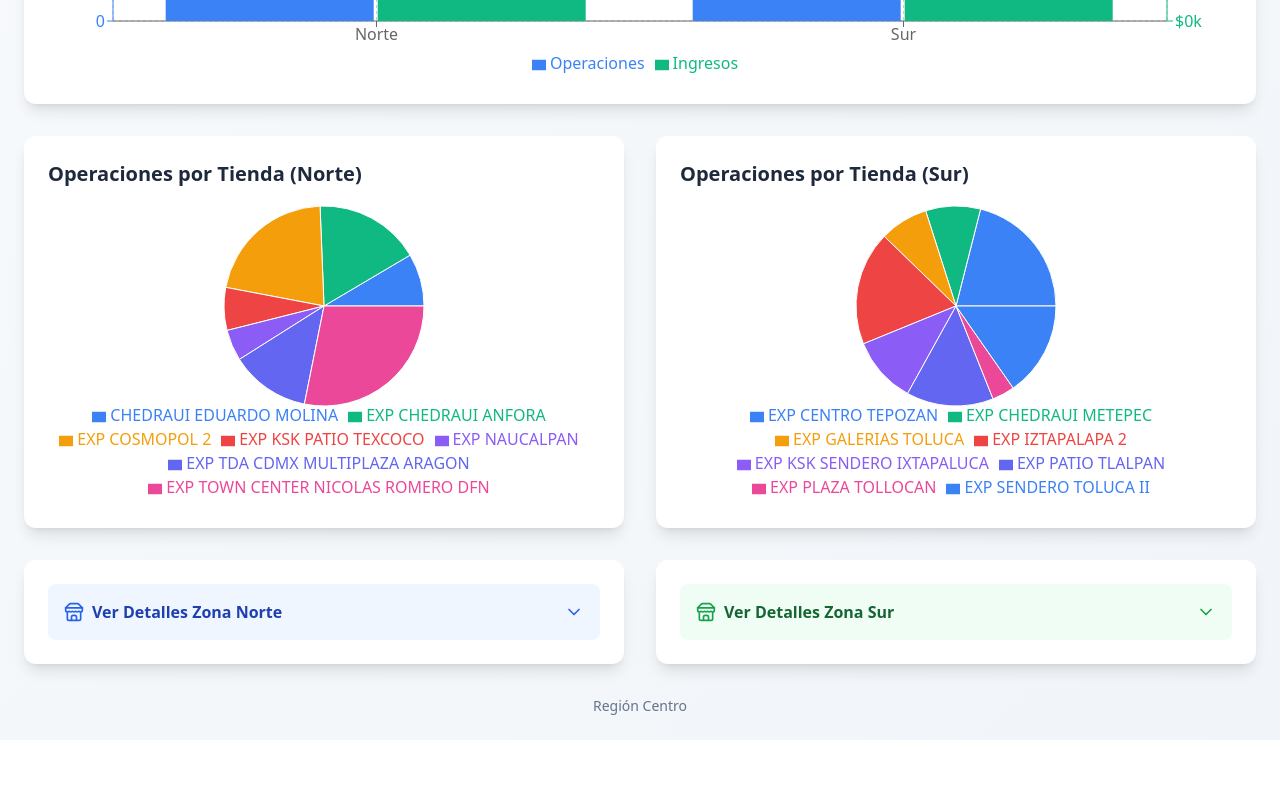
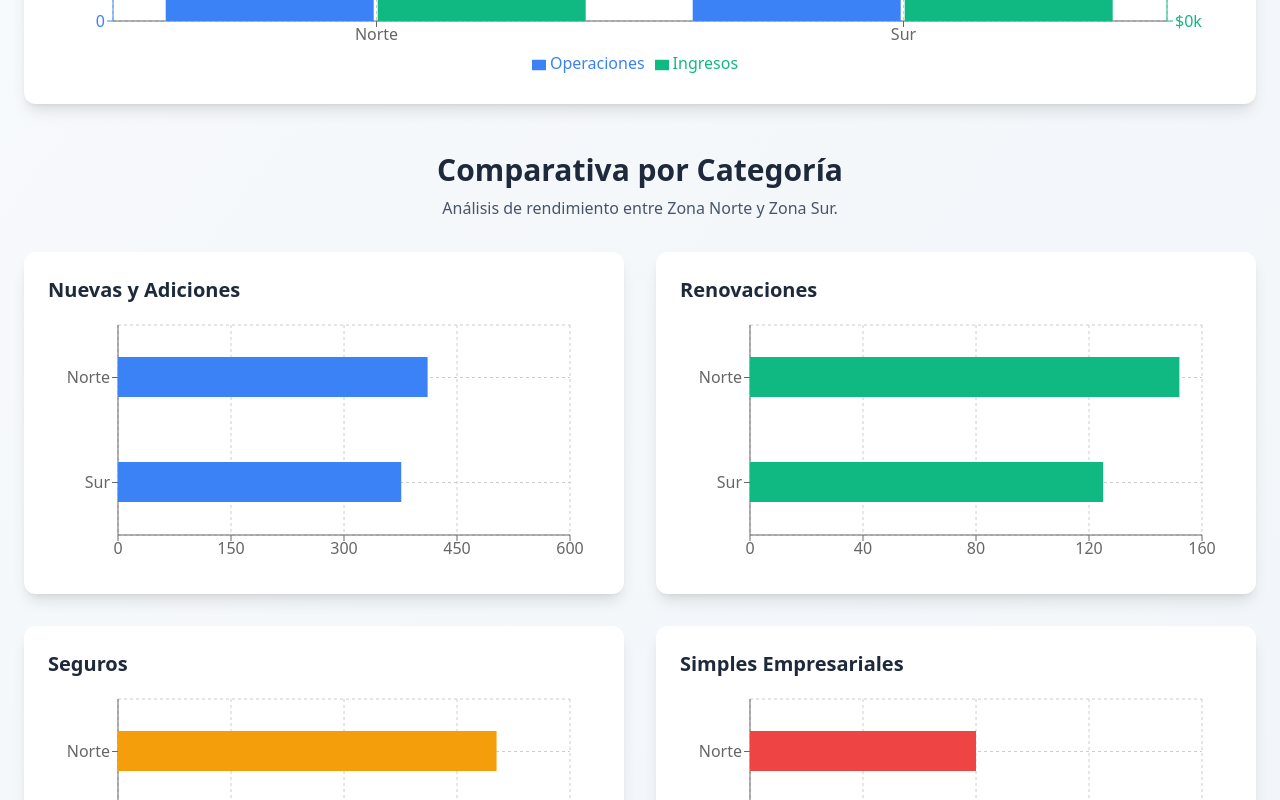
Before and after one commit to jcseth/dashboard-final, a React (Vite) app: page / in a window 1280 px wide. Shown: the part 620-1420 px from the top of the page. Before the commit the page ends 1360 px from the top, so only its background shows below. Built offline with nearby package versions, Linux system fonts and the light colour scheme.

Commit message:
Update App.jsx

```diff
--- a/src/App.jsx
+++ b/src/App.jsx
@@ -1,6 +1,25 @@
 import React, { useState, useMemo } from 'react';
 import { BarChart, Bar, XAxis, YAxis, CartesianGrid, Tooltip, Legend, ResponsiveContainer, PieChart, Pie, Cell } from 'recharts';
 import { ChevronDown, ChevronUp, Store, TrendingUp, DollarSign, Users, Shield, Building } from 'lucide-react';
+
+// --- Componente Reutilizable para las nuevas gráficas de comparación ---
+const CategoryComparisonChart = ({ title, data, color }) => (
+  <div className="bg-white rounded-xl shadow-lg p-6">
+    <h3 className="text-xl font-bold text-slate-800 mb-4">{title}</h3>
+    <div style={{ height: 250 }}>
+      <ResponsiveContainer width="100%" height="100%">
+        <BarChart data={data} layout="vertical" margin={{ top: 5, right: 30, left: 20, bottom: 5 }}>
+          <CartesianGrid strokeDasharray="3 3" />
+          <XAxis type="number" />
+          <YAxis type="category" dataKey="zona" width={50} />
+          <Tooltip cursor={{fill: '#f0f0f0'}} formatter={(value) => value.toLocaleString()} />
+          <Bar dataKey="total" fill={color} name="Total" barSize={40} />
+        </BarChart>
+      </ResponsiveContainer>
+    </div>
+  </div>
+);
+
 
 const Dashboard = () => {
   const [showNorteDetails, setShowNorteDetails] = useState(false);
@@ -93,7 +112,7 @@
       renovaciones: sumReducer('renovaciones'),
       seguros: sumReducer('seguros'),
       simplesEmpresariales: sumReducer('simples'),
-      access: 600.96 // <-- CAMBIO 1: Valor fijo como solicitaste
+      access: 600.96
     };
   }, [dashboardData]);
 
@@ -113,22 +132,29 @@
     return [calculateZoneData("Norte"), calculateZoneData("Sur")];
   }, [dashboardData]);
 
-  const COLORS = ['#3B82F6', '#10B981', '#F59E0B', '#EF4444', '#8B5CF6', '#6366F1', '#EC4899'];
+  // --- Datos para las nuevas gráficas de comparación ---
+  const categoryComparisonData = useMemo(() => {
+    const getZoneTotal = (zona, category) =>
+      dashboardData.filter(item => item.zona === zona)
+                   .reduce((sum, item) => sum + item.semana1[category] + item.semana2[category] + item.semana3[category], 0);
+
+    return {
+      nuevas: [{ zona: 'Norte', total: getZoneTotal('Norte', 'nuevas') }, { zona: 'Sur', total: getZoneTotal('Sur', 'nuevas') }],
+      renovaciones: [{ zona: 'Norte', total: getZoneTotal('Norte', 'renovaciones') }, { zona: 'Sur', total: getZoneTotal('Sur', 'renovaciones') }],
+      seguros: [{ zona: 'Norte', total: getZoneTotal('Norte', 'seguros') }, { zona: 'Sur', total: getZoneTotal('Sur', 'seguros') }],
+      simples: [{ zona: 'Norte', total: getZoneTotal('Norte', 'simples') }, { zona: 'Sur', total: getZoneTotal('Sur', 'simples') }],
+    }
+  }, [dashboardData]);
+
   const formatCurrency = (value) => `$${parseFloat(value).toLocaleString('es-MX', { minimumFractionDigits: 2, maximumFractionDigits: 2 })}`;
 
-  const getStoreTotalOps = (store) =>
-    (store.semana1.nuevas + store.semana1.renovaciones + store.semana1.seguros + store.semana1.simples) +
-    (store.semana2.nuevas + store.semana2.renovaciones + store.semana2.seguros + store.semana2.simples) +
-    (store.semana3.nuevas + store.semana3.renovaciones + store.semana3.seguros + store.semana3.simples);
-
-  // --- CAMBIO 3: Componente para la nueva tabla de detalles ---
   const DetailsTable = ({ tienda }) => {
     const categories = ['nuevas', 'renovaciones', 'seguros', 'simples', 'access'];
     const categoryNames = {
       nuevas: 'Nuevas y Ad.',
       renovaciones: 'Renovaciones',
       seguros: 'Seguros',
-      simples: 'S. Empresariales',
+      simples: 'Simples Emp.', // <-- CAMBIO 2: Abreviatura para que quepa bien
       access: 'Access'
     };
 
@@ -145,16 +171,17 @@
           const s1 = tienda.semana1[cat];
           const s2 = tienda.semana2[cat];
           const s3 = tienda.semana3[cat];
-          const total = s1 + s2 + s3;
           const isCurrency = cat === 'access';
+          // <-- CAMBIO 3: El total de Access ahora es promedio
+          const total = isCurrency ? (s1 + s2 + s3) / 3 : s1 + s2 + s3;
 
           return (
-            <div key={cat} className="grid grid-cols-5 gap-2 text-center py-1 even:bg-slate-50">
+            <div key={cat} className="grid grid-cols-5 gap-2 text-center py-1 even:bg-slate-50 items-center">
               <div className="font-semibold text-left">{categoryNames[cat]}</div>
-              <div>{isCurrency ? formatCurrency(s1) : s1}</div>
-              <div>{isCurrency ? formatCurrency(s2) : s2}</div>
-              <div>{isCurrency ? formatCurrency(s3) : s3}</div>
-              <div className="font-bold">{isCurrency ? formatCurrency(total) : total}</div>
+              <div>{isCurrency ? formatCurrency(s1) : s1.toLocaleString()}</div>
+              <div>{isCurrency ? formatCurrency(s2) : s2.toLocaleString()}</div>
+              <div>{isCurrency ? formatCurrency(s3) : s3.toLocaleString()}</div>
+              <div className="font-bold">{isCurrency ? formatCurrency(total) : total.toLocaleString()}</div>
             </div>
           );
         })}
@@ -193,13 +220,14 @@
             </div>
             <div className="bg-white rounded-xl shadow-lg p-6 text-center border-l-4 border-purple-500">
                 <DollarSign className="w-8 h-8 text-purple-500 mx-auto mb-2" />
-                <h3 className="font-semibold text-slate-700 mb-1">Access (Ingresos)</h3>
+                {/* <-- CAMBIO 1: Título de la tarjeta corregido --> */}
+                <h3 className="font-semibold text-slate-700 mb-1">Access</h3>
                 <p className="text-2xl font-bold text-slate-800">{formatCurrency(totales.access)}</p>
             </div>
         </div>
 
         <div className="bg-white rounded-xl shadow-lg p-6 mb-8">
-          <h2 className="text-2xl font-bold text-slate-800 mb-4">Resumen Región Centro</h2>
+          <h2 className="text-2xl font-bold text-slate-800 mb-4">Resumen General por Zona</h2>
           <div className="h-80">
             <ResponsiveContainer width="100%" height="100%">
               <BarChart data={dataZonas}>
@@ -216,49 +244,16 @@
           </div>
         </div>
 
-        <div className="grid grid-cols-1 lg:grid-cols-2 gap-8 mb-8">
-            <div className="bg-white rounded-xl shadow-lg p-6">
-                <h3 className="text-xl font-bold text-slate-800 mb-4">Operaciones por Tienda (Norte)</h3>
-                <div style={{height: 300}}>
-                    <ResponsiveContainer width="100%" height="100%">
-                        <PieChart>
-                            <Pie data={dashboardData.filter(item => item.zona === "Norte")}
-                                 dataKey={getStoreTotalOps}
-                                 nameKey="tienda"
-                                 cx="50%" cy="50%"
-                                 outerRadius={100}
-                                 fill="#8884d8">
-                                {dashboardData.filter(item => item.zona === "Norte").map((entry, index) => (
-                                    <Cell key={`cell-${index}`} fill={COLORS[index % COLORS.length]} />
-                                ))}
-                            </Pie>
-                            <Tooltip formatter={(value, name) => [value.toLocaleString(), name.split(' ').slice(1).join(' ')]}/>
-                            <Legend />
-                        </PieChart>
-                    </ResponsiveContainer>
-                </div>
-            </div>
-            <div className="bg-white rounded-xl shadow-lg p-6">
-                <h3 className="text-xl font-bold text-slate-800 mb-4">Operaciones por Tienda (Sur)</h3>
-                <div style={{height: 300}}>
-                    <ResponsiveContainer width="100%" height="100%">
-                        <PieChart>
-                            <Pie data={dashboardData.filter(item => item.zona === "Sur")}
-                                 dataKey={getStoreTotalOps}
-                                 nameKey="tienda"
-                                 cx="50%" cy="50%"
-                                 outerRadius={100}
-                                 fill="#8884d8">
-                                {dashboardData.filter(item => item.zona === "Sur").map((entry, index) => (
-                                    <Cell key={`cell-${index}`} fill={COLORS[index % COLORS.length]} />
-                                ))}
-                            </Pie>
-                            <Tooltip formatter={(value, name) => [value.toLocaleString(), name.split(' ').slice(1).join(' ')]}/>
-                            <Legend />
-                        </PieChart>
-                    </ResponsiveContainer>
-                </div>
-            </div>
+        {/* --- CAMBIO 5: Nuevas gráficas comparativas por categoría --- */}
+        <div className="text-center mb-8 mt-12">
+            <h2 className="text-3xl font-bold text-slate-800 mb-2">Comparativa por Categoría</h2>
+            <p className="text-slate-600">Análisis de rendimiento entre Zona Norte y Zona Sur.</p>
+        </div>
+        <div className="grid grid-cols-1 md:grid-cols-2 gap-8 mb-8">
+            <CategoryComparisonChart title="Nuevas y Adiciones" data={categoryComparisonData.nuevas} color="#3B82F6" />
+            <CategoryComparisonChart title="Renovaciones" data={categoryComparisonData.renovaciones} color="#10B981" />
+            <CategoryComparisonChart title="Seguros" data={categoryComparisonData.seguros} color="#F59E0B" />
+            <CategoryComparisonChart title="Simples Empresariales" data={categoryComparisonData.simples} color="#EF4444" />
         </div>
 
         <div className="grid grid-cols-1 lg:grid-cols-2 gap-8">
@@ -302,10 +297,7 @@
             </div>
         </div>
 
-        {/* --- CAMBIO 2: Pie de página simplificado --- */}
-        <div className="text-center mt-8 text-slate-500 text-sm">
-          Región Centro
-        </div>
+        {/* --- CAMBIO 4: Pie de página eliminado --- */}
       </div>
     </div>
   );
```
